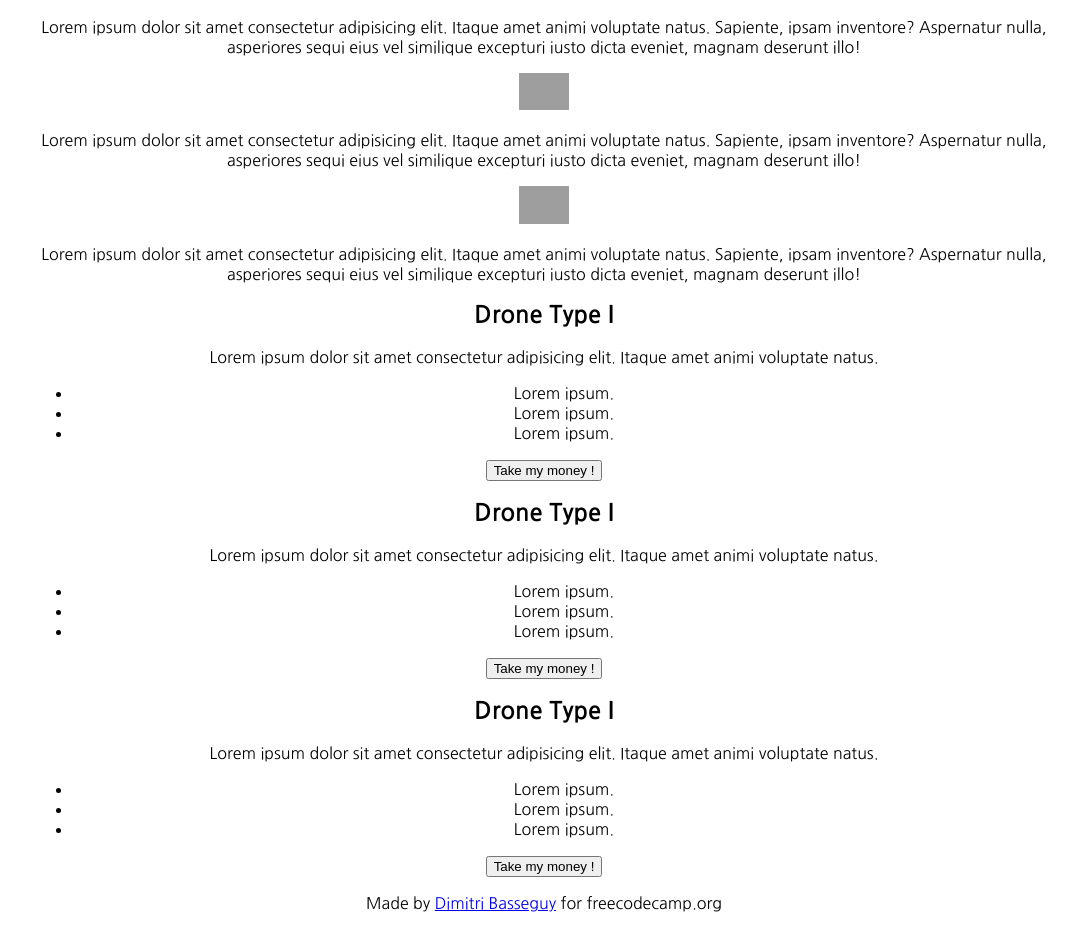
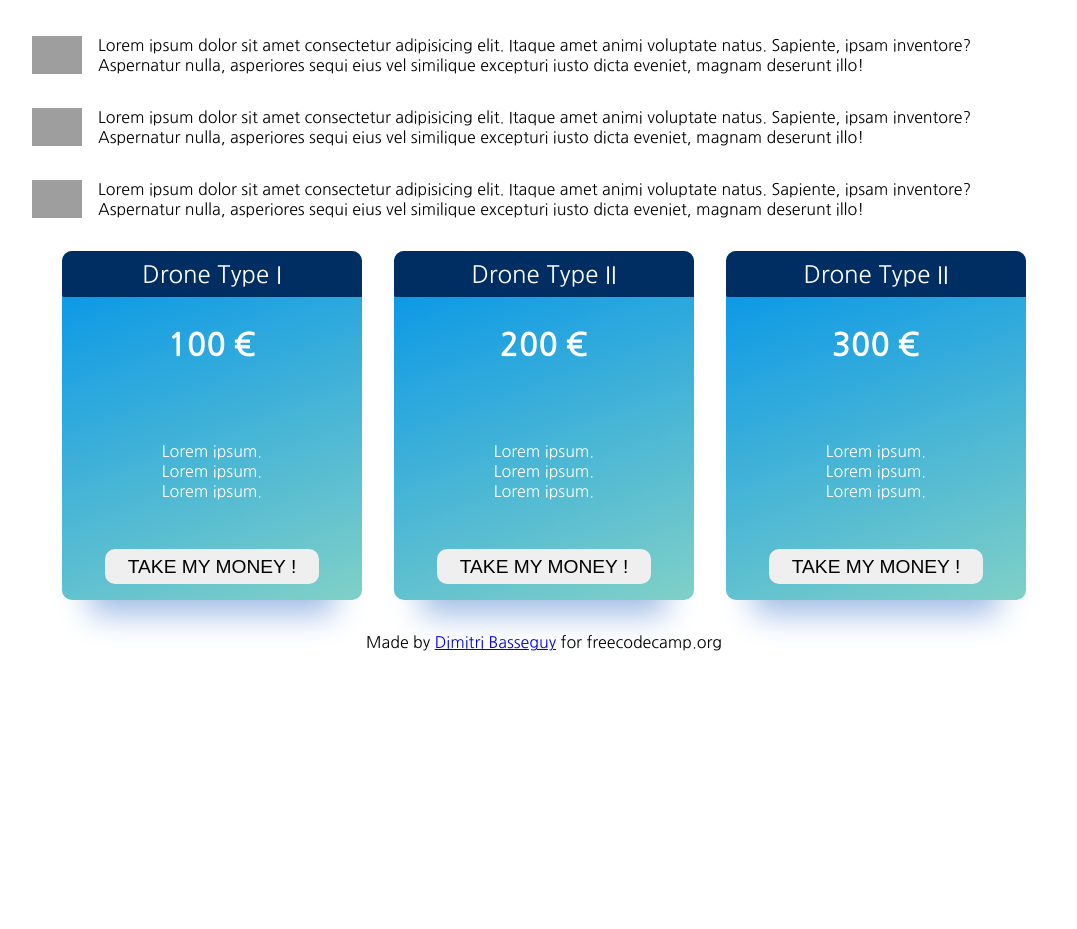
Before and after one commit to Dimitri-Basseguy/Freecodecamp-product-landing-page, a plain HTML site: page index.html in a window 1280 px wide. Shown: the part 776-1705 px from the top of the page, without its empty margins (96-1173 px from the left). After the commit the page ends 1444 px from the top, so only its background shows below. Drawn offline with Linux system fonts and the light colour scheme; grey boxes are pictures that could not be loaded.

Commit message:
button ok

```diff
--- a/index.html
+++ b/index.html
@@ -42,34 +42,34 @@
 
             <section id="pricing">
                 <div class="pricing-table">
-                    <h2>Drone Type I</h2>
-                    <p class="price">Lorem ipsum dolor sit amet consectetur adipisicing elit. Itaque amet animi voluptate natus.</p>
-                    <ul>
+                    <div class="pricing-table--title">Drone Type I</div>
+                    <p class="price">100 €</p>
+                    <ol>
                         <li>Lorem ipsum.</li>
                         <li>Lorem ipsum.</li>
                         <li>Lorem ipsum.</li>
-                    </ul>
-                    <button class="pricing--btn">Take my money !</button>
+                    </ol>
+                    <button class="pricing--btn bouncy">Take my money !</button>
                 </div>
                 <div class="pricing-table">
-                    <h2>Drone Type I</h2>
-                    <p class="price">Lorem ipsum dolor sit amet consectetur adipisicing elit. Itaque amet animi voluptate natus.</p>
-                    <ul>
+                    <div class="pricing-table--title">Drone Type II</div>
+                    <p class="price">200 €</p>
+                    <ol>
                         <li>Lorem ipsum.</li>
                         <li>Lorem ipsum.</li>
                         <li>Lorem ipsum.</li>
-                    </ul>
-                    <button class="pricing--btn">Take my money !</button>
+                    </ol>
+                    <button class="pricing--btn bouncy">Take my money !</button>
                 </div>
                 <div class="pricing-table">
-                    <h2>Drone Type I</h2>
-                    <p class="price">Lorem ipsum dolor sit amet consectetur adipisicing elit. Itaque amet animi voluptate natus.</p>
-                    <ul>
+                    <div class="pricing-table--title">Drone Type II</div>
+                    <p class="price">300 €</p>
+                    <ol>
                         <li>Lorem ipsum.</li>
                         <li>Lorem ipsum.</li>
                         <li>Lorem ipsum.</li>
-                    </ul>
-                    <button class="pricing--btn">Take my money !</button>
+                    </ol>
+                    <button class="pricing--btn bouncy">Take my money !</button>
                 </div>
             </section>
         </main>
--- a/style.css
+++ b/style.css
@@ -2,6 +2,7 @@ body {
     margin: 0;
     font-family: 'Nanum Gothic', sans-serif;
 }
+
 .container {
     width: 80%;
     margin: auto;
@@ -60,8 +61,123 @@ ul a:hover {
     color: #002D62;
 }
 
+#product-view {
+    margin-top: 4rem;
+    margin-bottom: 4rem;
+    display: flex;
+    justify-content: center;
+  }
 
+.feature--div {
+    display: flex;
+    align-items: center;
+    text-align: left;
+}
 
 .feature--icon {
     width: 50px;
+    margin-right: 1rem;
 }
+
+#pricing {
+    display: flex;
+    flex-direction: row;
+    justify-content: center;
+}
+
+.pricing-table {
+    margin: 1rem;
+    display: flex;
+    flex-direction: column;
+    align-items: center;
+    text-align: center;
+    width: 300px;
+    background-color: #0093E9;
+    background-image: linear-gradient(160deg, #0093E9 0%, #80D0C7 100%);
+    border-radius: 10px 10px 10px 10px;
+    -webkit-box-shadow: 0px 42px 29px -27px rgba(163,190,230,1);
+    -moz-box-shadow: 0px 42px 29px -27px rgba(163,190,230,1);
+    box-shadow: 0px 42px 29px -27px rgba(163,190,230,1);
+    color: white;
+}
+
+.pricing-table--title {
+    width: 100%;
+    font-size: 1.5em;
+    padding: .5rem 0;
+    background-color: #002D62;
+    border-radius: 10px 10px 0px 2px;
+    -moz-border-radius: 10px 10px 0px 2px;
+    -webkit-border-radius: 10px 10px 0px 2px;
+    border: none;
+}
+
+.price {
+    font-size: 2em;
+    font-weight: bold;
+}
+
+.pricing-table > ol {
+    display: flex;
+    flex-direction: column;
+    list-style: none;
+    margin : 2rem;
+    padding : 1rem;
+}
+
+@media (max-width: 800px) {
+    #pricing {
+      flex-direction: column;
+    }
+    .pricing-table {
+      max-width: 300px;
+      width: 100%;
+      margin: 0 auto;
+      margin-bottom: 10px;
+    }
+}
+
+.pricing--btn {
+    margin-bottom: 1rem;
+    padding: 30px;
+    text-align: center;
+    text-transform: uppercase;
+    border-radius: 10px;
+    border: none;
+}
+
+.pricing--btn:hover {
+
+}
+
+.pricing--btn{
+    display:inline-block;
+    padding:0.35em 1.2em;
+    margin:0 0 1rem 0;
+    border-radius: 10px;
+    box-sizing: border-box;
+    text-decoration:none;
+    font-size: 1.2em;
+    font-weight:300;
+    color:black;
+    text-align:center;
+    transition: all 0.2s;
+}
+.pricing--btn:hover{
+    color: white;
+    background-color:#002D62;
+}
+
+.bouncy{
+    animation:bouncy 5s infinite linear;
+    position:relative;
+}
+@keyframes bouncy {
+    0%{top:0em}
+    40%{top:0em}
+    43%{top:-0.9em}
+    46%{top:0em}
+    48%{top:-0.4em}
+    50%{top:0em}
+    100%{top:0em;}
+}
```
